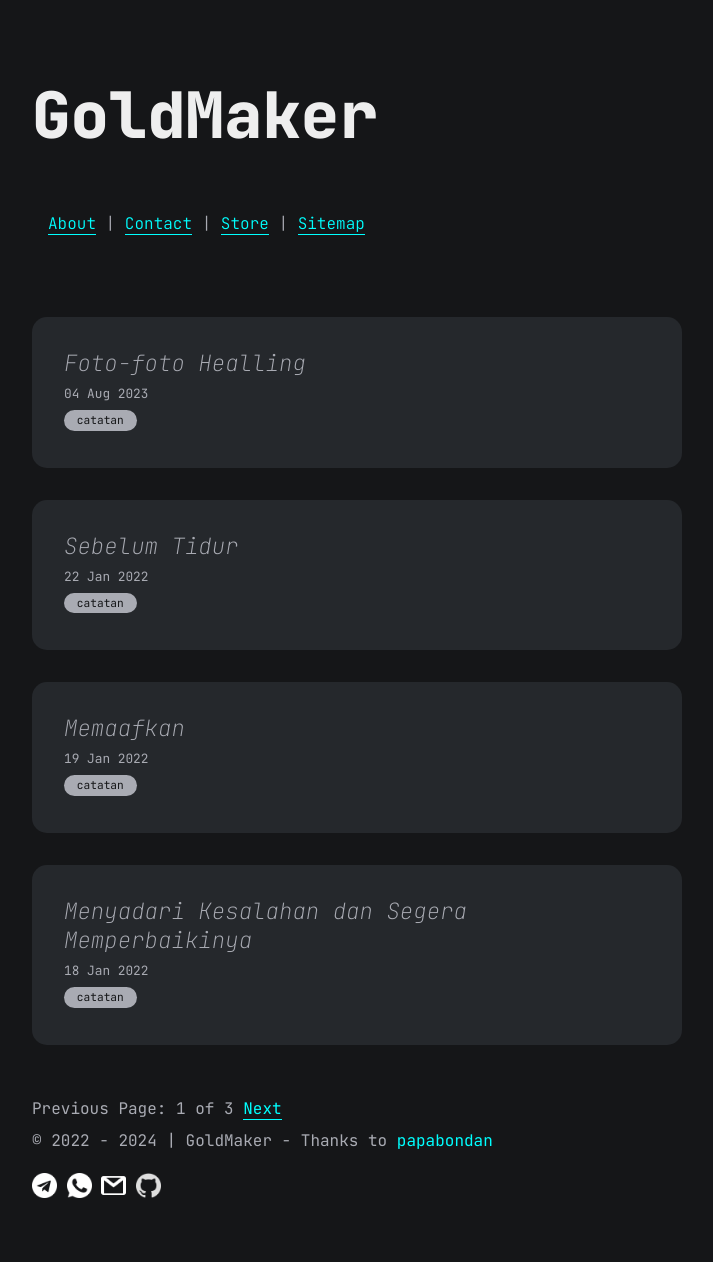
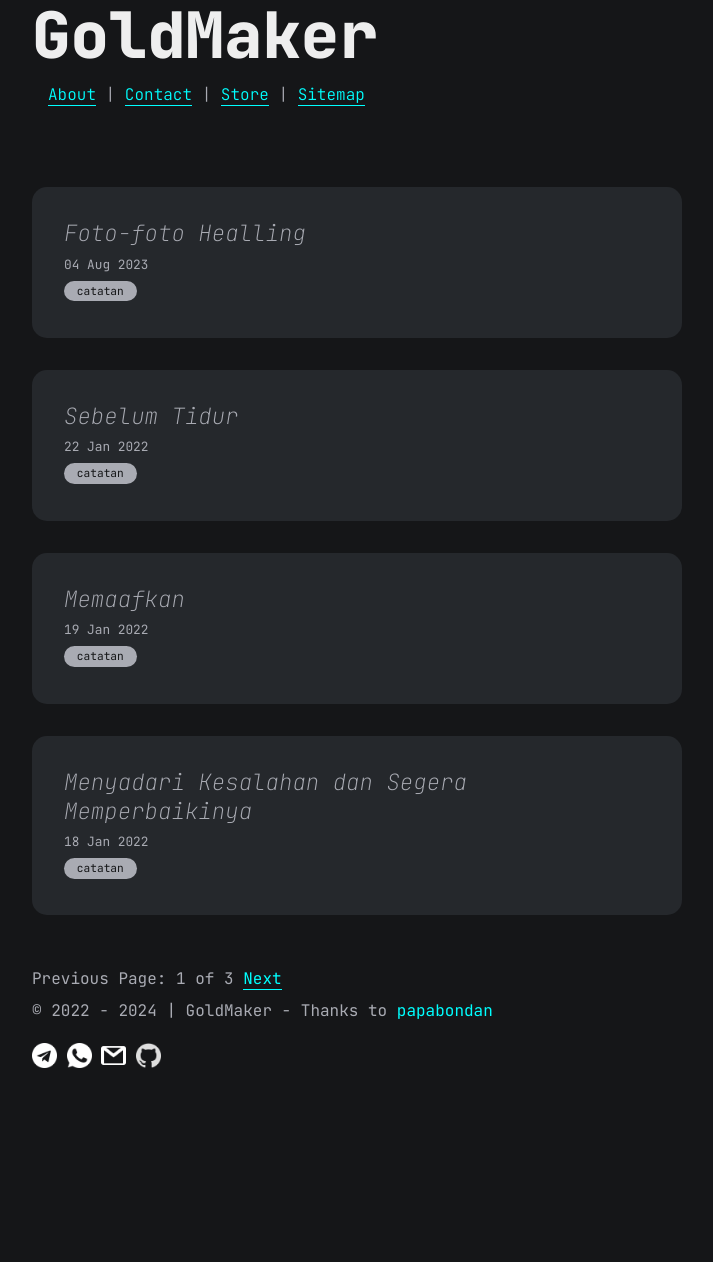
Before and after one commit to angganesia/angganesia.github.io, a Jekyll site: the page built from index.html, in a window 1280 px wide. Shown: the whole page, without its empty margins (283-996 px from the left). Built offline with Jekyll 4.4.1, drawn with Linux system fonts in a browser that asks for light colours; the list of posts is cut into pages by our own code; comment, search, counter and statistics services are not loaded; after the commit the page ends 1100 px from its top, so only the background shows below that.

Commit message:
update main.css

```diff
--- a/assets/css/main.css
+++ b/assets/css/main.css
@@ -31,18 +31,18 @@ body {
   background-color: var(--gray-5);
 }
 header {
-  padding: 2rem 0 4rem 0;
+  padding: 1rem 0 1rem 0;
 }
 header .site-title {
   font-size: 4rem;
   font-weight: bolder;
-  line-height: 110%;
+  line-height: 10%;
   color: var(--white-1);
 }
 main {
   margin: 0 auto;
   max-width: 650px;
-  padding: 3rem 0;
+  padding: 1rem 0;
 }
 
 /* header */
```
